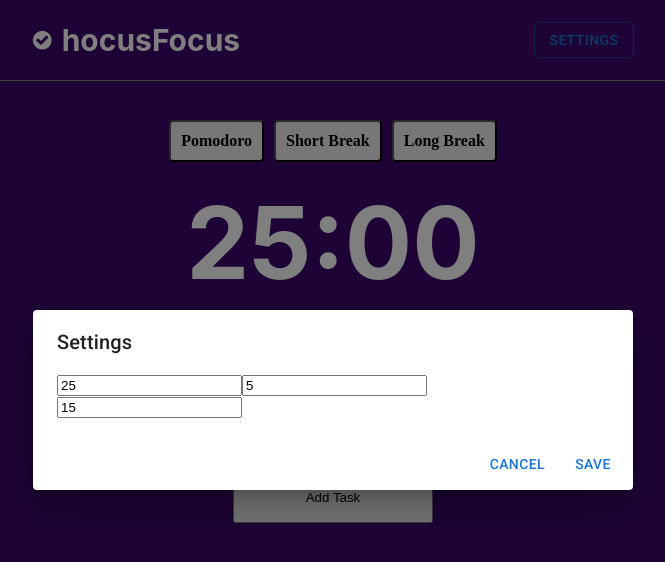
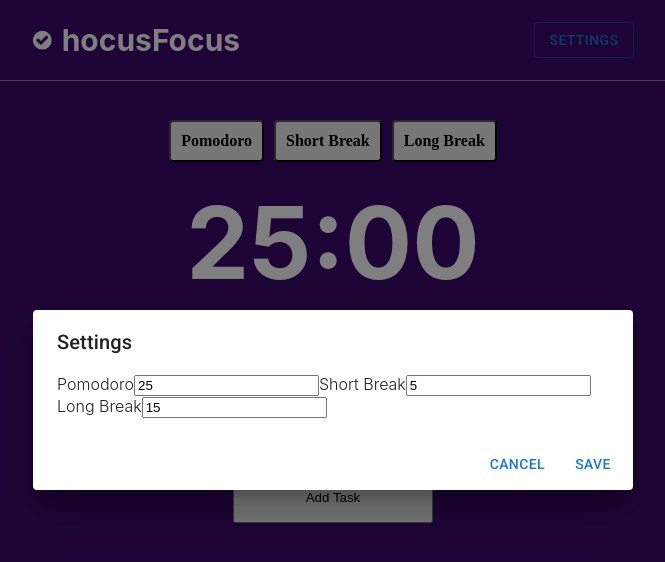
Before and after one commit to ocarvente/hocusFocus, a React (Create React App) app: page / in a window 1280 px wide. Both pictures are taken after a click on the button "SETTINGS". Shown: the top 562 px of the page, without its empty margins (307-972 px from the left). Built offline with nearby package versions, Linux system fonts and the light colour scheme.

Commit message:
Labeled inputs in dialog

```diff
--- a/src/components/Navbar.js
+++ b/src/components/Navbar.js
@@ -24,11 +24,6 @@ export default function Navbar (props) {
         setOpen(false);
     }
 
-    function handleSubmit(event) {
-        event.preventDefault()
-        setPomodoro(pomoInput);
-        handleClose();
-    }
     return (
         <div className="nav--container">
            <div className="nav--center">
@@ -42,18 +37,29 @@ export default function Navbar (props) {
                     <Dialog open={open} onClose={handleClose}>
                         <DialogTitle>Settings</DialogTitle>
                         <DialogContent>
+                            <label for="pomodoro">Pomodoro</label>
                             <input
+                                id="pomodoro"
+                                name="pomodoro"
                                 type="number"
                                 value={pomodoro}
                                 onChange ={(event) => setPomodoro(event.target.value)}
                             ></input>
+                            <label for="shortBreak">Short Break</label>
+
                             <input
+                                id="shortBreak"
+                                name="shortBreak"
                                 type="number"
                                 value={shortBreak}
                                 onChange ={(event) => setShortBreak(event.target.value)}
 
                             ></input>
+                            <label for="longBreak">Long Break</label>
+
                             <input
+                                id="longBreak"
+                                name="longBreak"
                              type="number"
                              value={longBreak}
                              onChange ={(event) => setLongBreak(event.target.value)}
```
